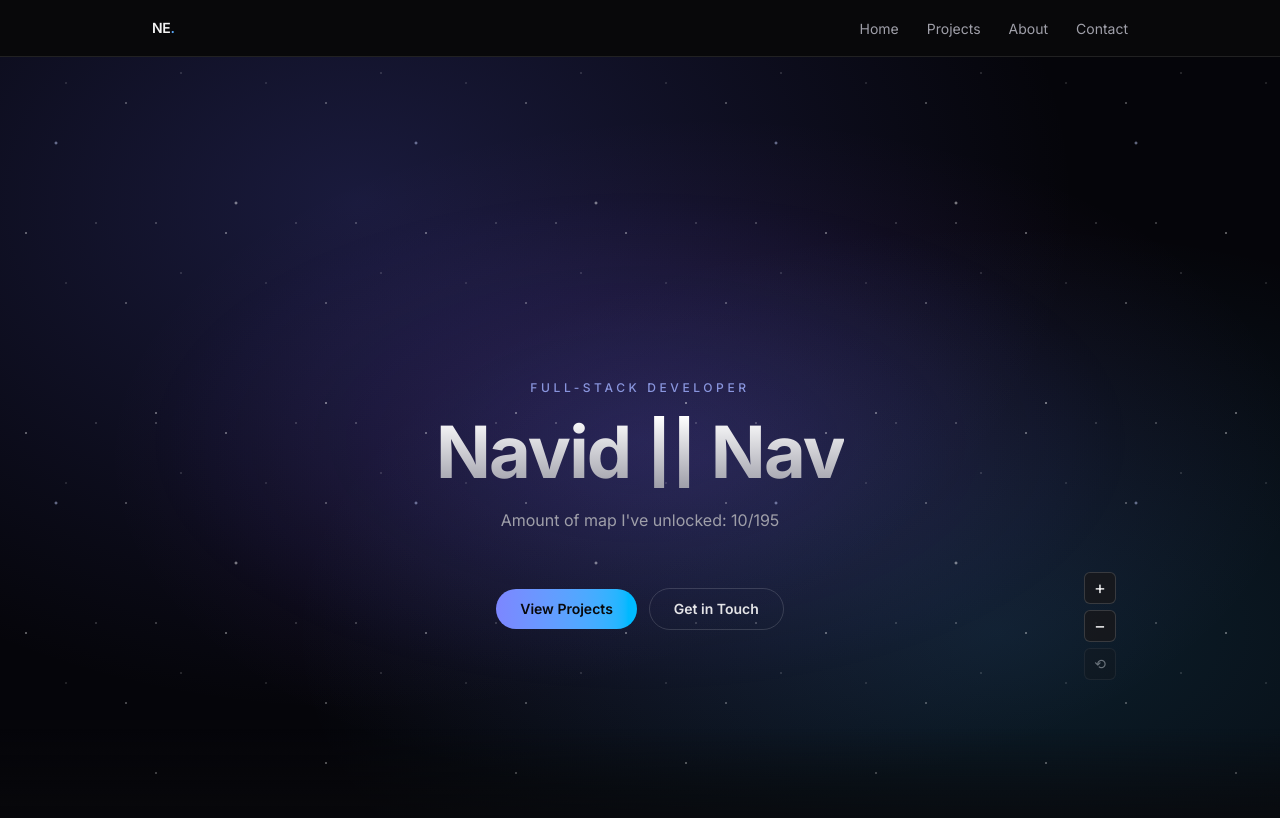
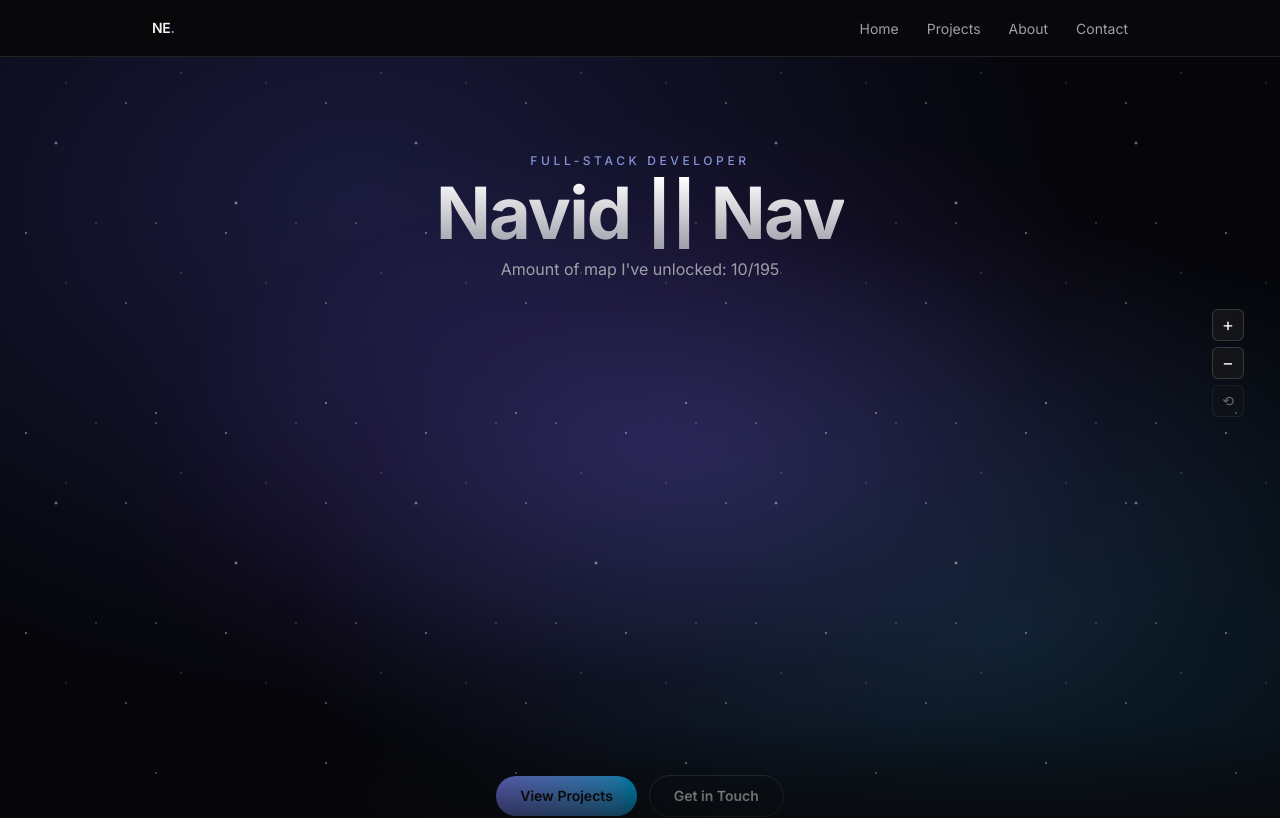
Before and after one commit to nme22/navfolio, a Next.js app: page / in a window 1280 px wide. Shown: the top 818 px of the page. Built offline with nearby package versions, Linux system fonts and the light colour scheme.

Commit message:
Enlarge the hero map into a three-band layout

```diff
--- a/components/Hero.tsx
+++ b/components/Hero.tsx
@@ -9,11 +9,13 @@ export default function Hero() {
    return (
       <section
          id="home"
-         className="relative flex min-h-screen w-full flex-col items-center justify-center overflow-hidden"
+         className="relative flex min-h-screen w-full flex-col overflow-hidden"
       >
          <SpaceBackground />
 
-         <div className="relative z-10 mx-auto flex w-full max-w-5xl flex-col items-center gap-5 px-6 pt-24 text-center">
+         <div className="relative z-10 flex min-h-screen w-full flex-col px-6">
+            {/* header band */}
+            <div className="flex flex-col items-center gap-2 pt-24 text-center">
                <motion.p
                   initial={{ opacity: 0, y: 10 }}
                   animate={{ opacity: 1, y: 0 }}
@@ -38,15 +40,18 @@ export default function Hero() {
                   transition={{ duration: 0.8, delay: 0.25 }}
                   className="max-w-md text-sm text-zinc-400 sm:text-base"
                >
-               Amount of map I&apos;ve unlocked: {''}
-               {visitedCountries.length}/195
+                  Amount of map I&apos;ve unlocked: {visitedCountries.length}
+                  /195
                </motion.p>
+            </div>
 
-            <div className="mt-2 w-full">
+            {/* map band — fills the available height */}
+            <div className="relative w-full flex-1 py-4">
                <VisitedMap />
             </div>
 
-            <div className="mt-2 flex flex-wrap items-center justify-center gap-3">
+            {/* CTA band */}
+            <div className="flex flex-wrap items-center justify-center gap-3 pb-10">
                <a
                   href="#projects"
                   className="rounded-full bg-gradient-to-r from-indigo-400 to-sky-400 px-6 py-2.5 text-sm font-semibold text-zinc-950 transition-transform hover:scale-105"
```
Lines whose indentation alone changed are shown as unchanged.
